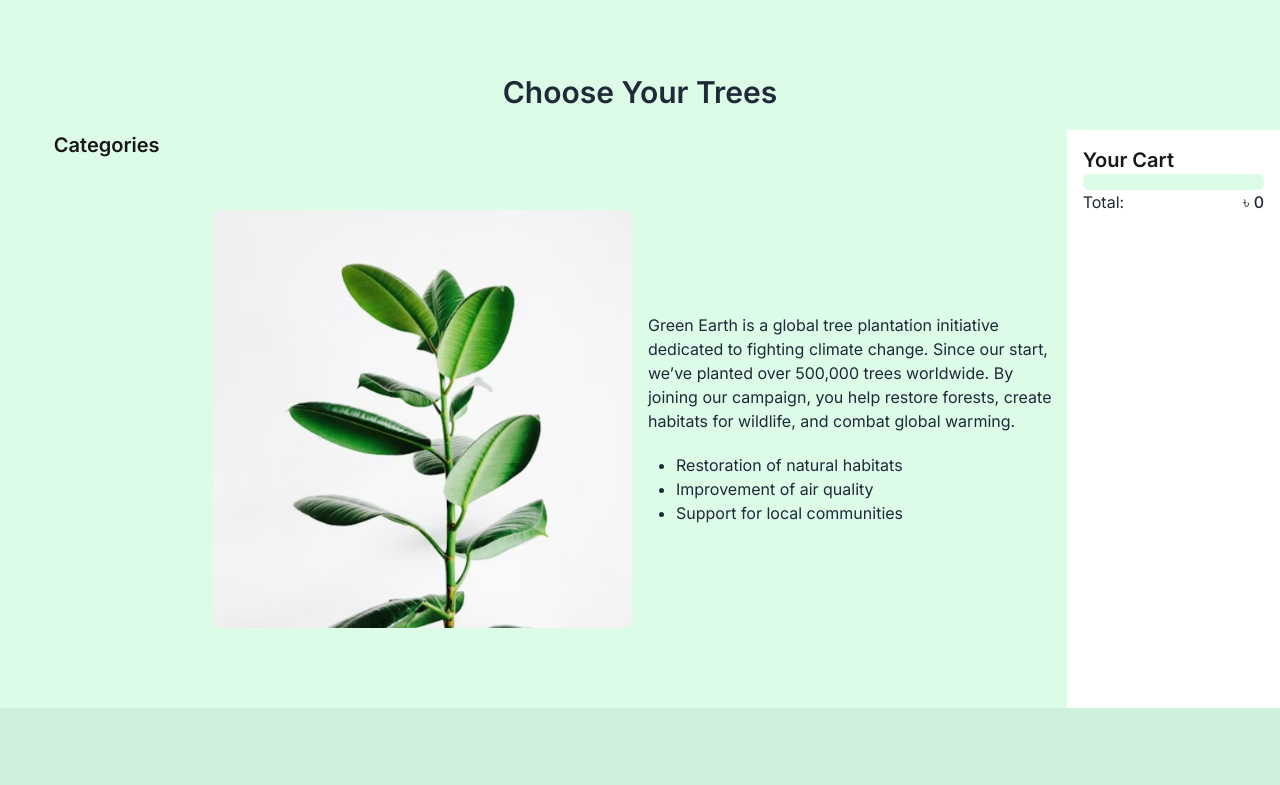
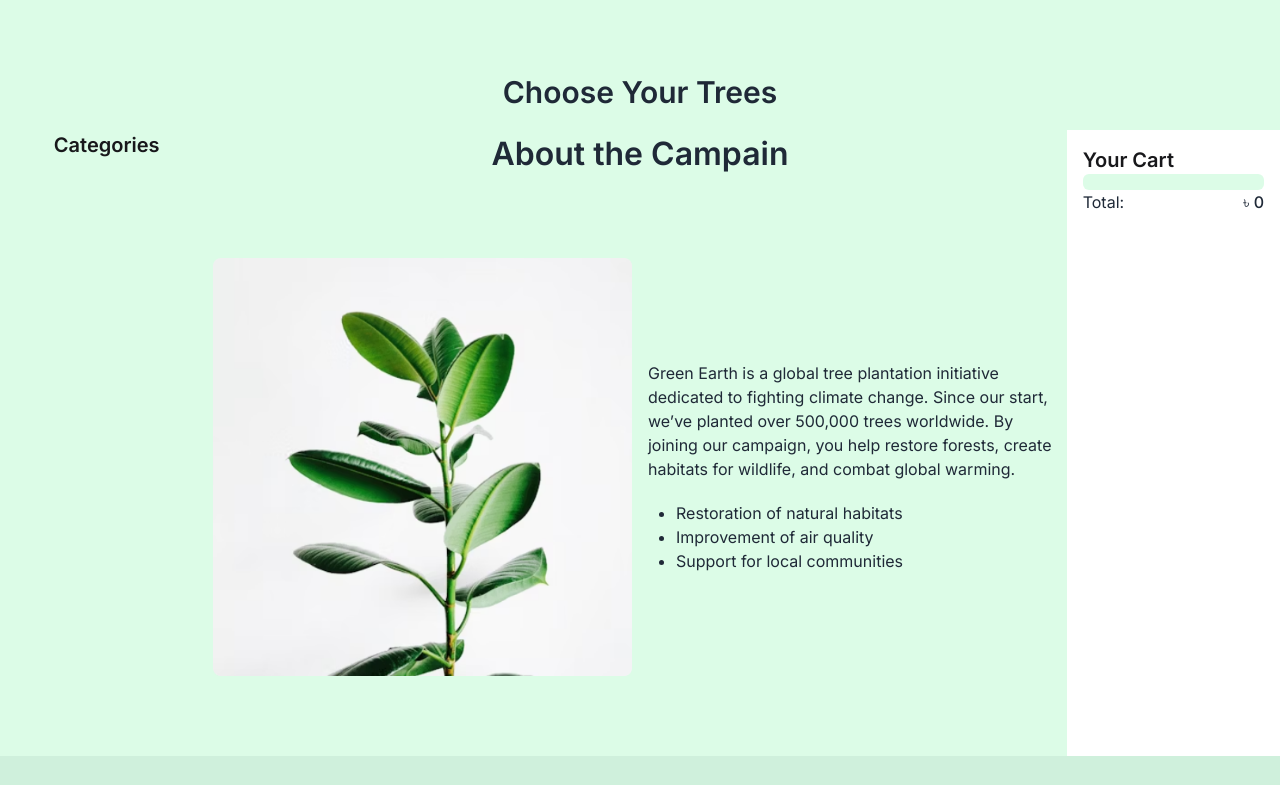
Before and after one commit to Nazmul214088/Assignment-06, a plain HTML site: page index.html in a window 1280 px wide. Shown: the part 380-1165 px from the top of the page. Drawn offline with nearby package versions, Linux system fonts and the light colour scheme; no server answers.

Commit message:
index.html

```diff
--- a/index.html
+++ b/index.html
@@ -85,6 +85,8 @@
                 <div id="allPlantContainer" class=" grid md:grid-cols-2 lg:grid-cols-2 xl:grid-cols-3 gap-3 ">
                 </div>
                 <!-- About the Campaign section start -->
+                <div>
+                    <h2 class="text-center text-[#1F2937] text-[32px] font-semibold">About the Campain</h2>
                     <div class="grid md:grid-cols-2 gap-4 justify-center items-center py-20">
                         <div class=" w-full">
                             <img width="100%" src="./assets/about.png">
@@ -98,7 +100,7 @@
                             </ul>
                         </div>
                     </div>
-
+                </div>
             </div>
             <!-- Your cart start -->
             <div class="basis-1/6 bg-white p-4">
```
Lines whose indentation alone changed are shown as unchanged.
